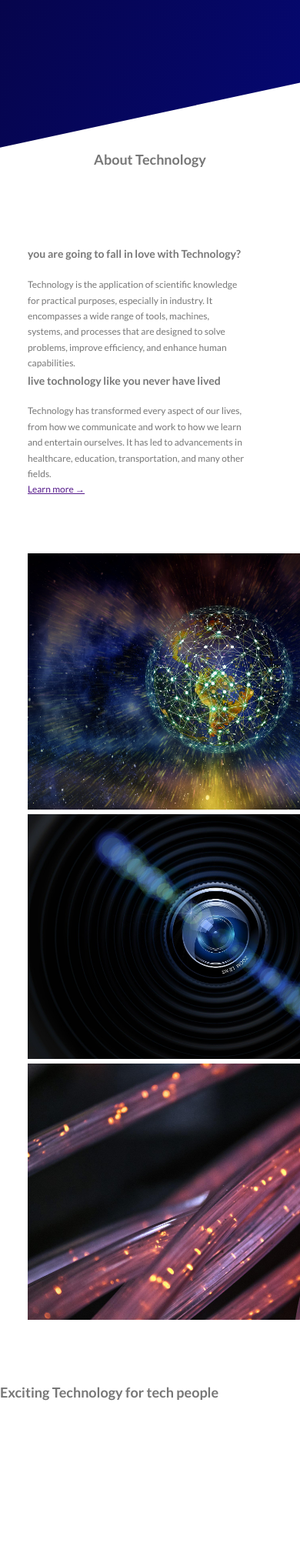
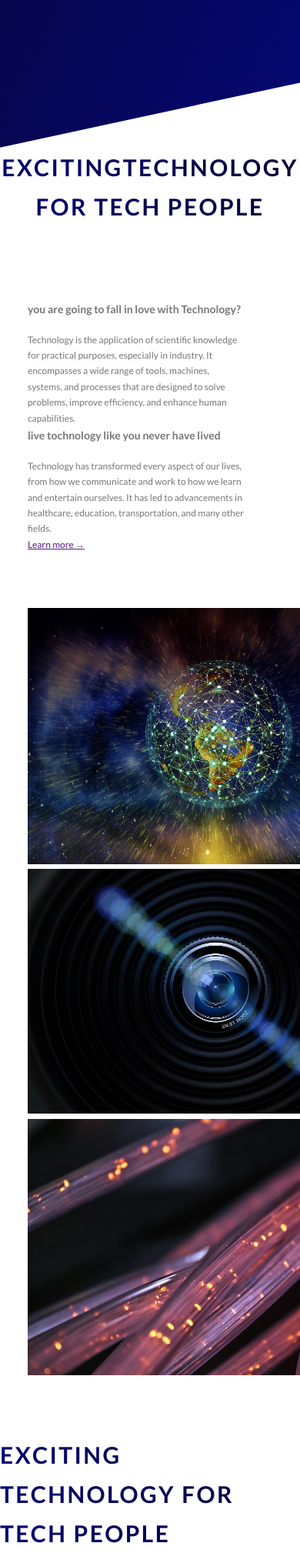
Before and after one commit to srajking/WebLearning, a PHP site: page / in a window 390 px wide; the page is wider, and only the part inside the window is pictured. Shown: the part 610-2628 px from the top of that part at 77% size. Before the commit the page ends 2430 px from the top of that part, so only its background shows below. Run offline with PHP 8.4, Linux system fonts and the light colour scheme.

Commit message:
رفع موقع الساس

```diff
--- a/SassProjacts/ProjactTow/css/styles.css
+++ b/SassProjacts/ProjactTow/css/styles.css
@@ -115,6 +115,31 @@ body {
     letter-spacing: 0.5rem;
     font-size: 1rem;
   }
+}
+
+.heading-secondary {
+  font-size: 3.5rem;
+  text-transform: uppercase;
+  font-weight: 700;
+  display: inline-block;
+  background-image: linear-gradient(to right, #050872, #070335);
+  -webkit-background-clip: text;
+  color: transparent;
+  letter-spacing: 0.2rem;
+  transition: all 0.2s;
+}
+@media only screen and (max-width: 56.25em) {
+  .heading-secondary {
+    font-size: 3rem;
+  }
+}
+@media only screen and (max-width: 37.5em) {
+  .heading-secondary {
+    font-size: 2.5rem;
+  }
+}
+.heading-secondary:hover {
+  transform: skewY(2deg) skewX(15deg) scale(1.4);
 }
 
 .u-center-text {
--- a/SassProjacts/ProjactTow/index.html
+++ b/SassProjacts/ProjactTow/index.html
@@ -75,7 +75,7 @@
   <main>
     <section class="section-about">
       <div class="u-center-text u-margin-bottom-big">
-        <h2 class="heading-secondary">About Technology</h2>
+        <h2 class="heading-secondary">ExcitingTechnology for tech people</h2>
       </div>
 
       <div class="row">
--- a/SassProjacts/ProjactTow/sass/base/_typography.scss
+++ b/SassProjacts/ProjactTow/sass/base/_typography.scss
@@ -16,14 +16,14 @@ body {
   &--main {
     display: block;
     font-size: 6rem;
-        font-weight:  400;
+    font-weight: 400;
     letter-spacing: 3.5rem;
 
     animation-name: moveInLeft;
     animation-duration: 1s;
     animation-timing-function: ease-out;
 
-        @include respond(phone){
+    @include respond(phone) {
       letter-spacing: 1rem;
       font-size: 3rem;
     }
@@ -37,10 +37,37 @@ body {
 
     animation: moveInRight 1s ease-out;
 
-        @include respond(phone){
-            letter-spacing: .5rem;
+    @include respond(phone) {
+      letter-spacing: 0.5rem;
       font-size: 1rem;
-
     }
   }
 }
+
+.heading-secondary {
+  font-size: 3.5rem;
+  text-transform: uppercase;
+  font-weight: 700;
+  display: inline-block;
+  background-image: linear-gradient(
+    to right,
+    $color-primary-light,
+    $color-primary-dark
+  );
+  -webkit-background-clip: text;
+  color: transparent;
+  letter-spacing: .2rem;
+  transition: all .2s;
+
+  @include respond(tab-port) {
+    font-size: 3rem;
+  }
+
+  @include respond(phone) {
+    font-size: 2.5rem;
+  }
+
+  &:hover {
+    transform: skewY(2deg) skewX(15deg) scale(1.4);
+  }
+}
```
Also changed, not shown: 1 other file. Lines whose indentation alone changed are shown as unchanged.
